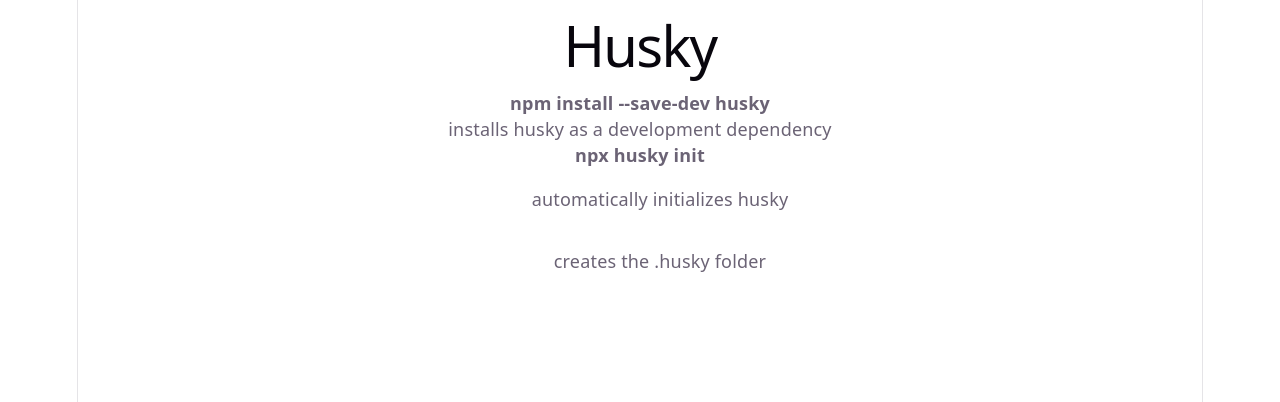
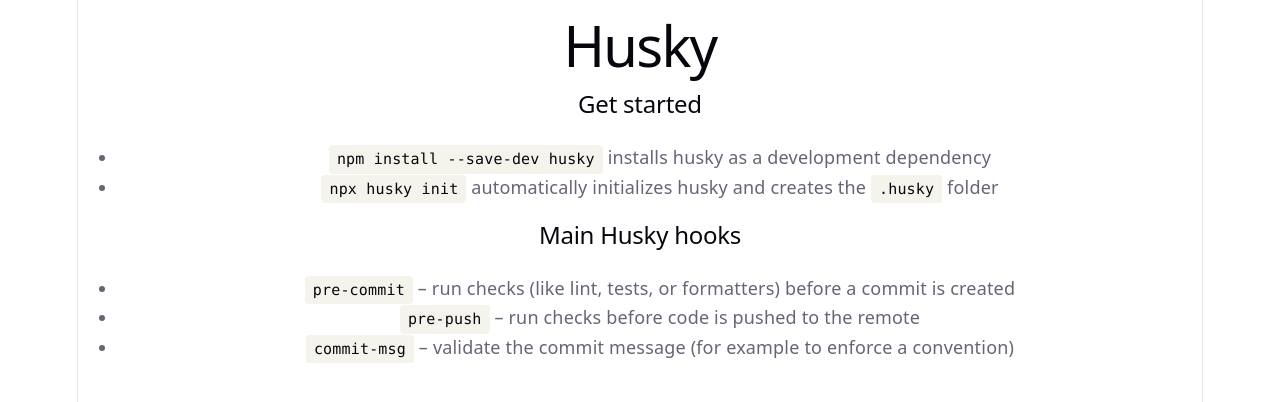
Before and after one commit to Kakechu/husky-demo, a React (Vite) app: page / in a window 1280 px wide. Shown: the top 402 px of the page. Built offline with nearby package versions, Linux system fonts and the light colour scheme.

Commit message:
add content to app.tsx

```diff
--- a/src/App.tsx
+++ b/src/App.tsx
@@ -4,13 +4,33 @@
   return (
     <>
       <h1>Husky</h1>
-      <strong>npm install --save-dev husky</strong>
+      <h2>Get started</h2>
+      <ul>
+        <li>
+          <code>npm install --save-dev husky</code> installs husky as a
+          development dependency
+        </li>
+        <li>
+          <code>npx husky init</code> automatically initializes husky and
+          creates the <code>.husky</code> folder
+        </li>
+      </ul>
 
-      <div>installs husky as a development dependency</div>
-
-      <strong>npx husky init</strong>
-      <ul>automatically initializes husky</ul>
-      <ul>creates the .husky folder</ul>
+      <h2>Main Husky hooks</h2>
+      <ul>
+        <li>
+          <code>pre-commit</code> – run checks (like lint, tests, or
+          formatters) before a commit is created
+        </li>
+        <li>
+          <code>pre-push</code> – run checks before code is pushed to the
+          remote
+        </li>
+        <li>
+          <code>commit-msg</code> – validate the commit message (for example
+          to enforce a convention)
+        </li>
+      </ul>
     </>
   )
 }
```
